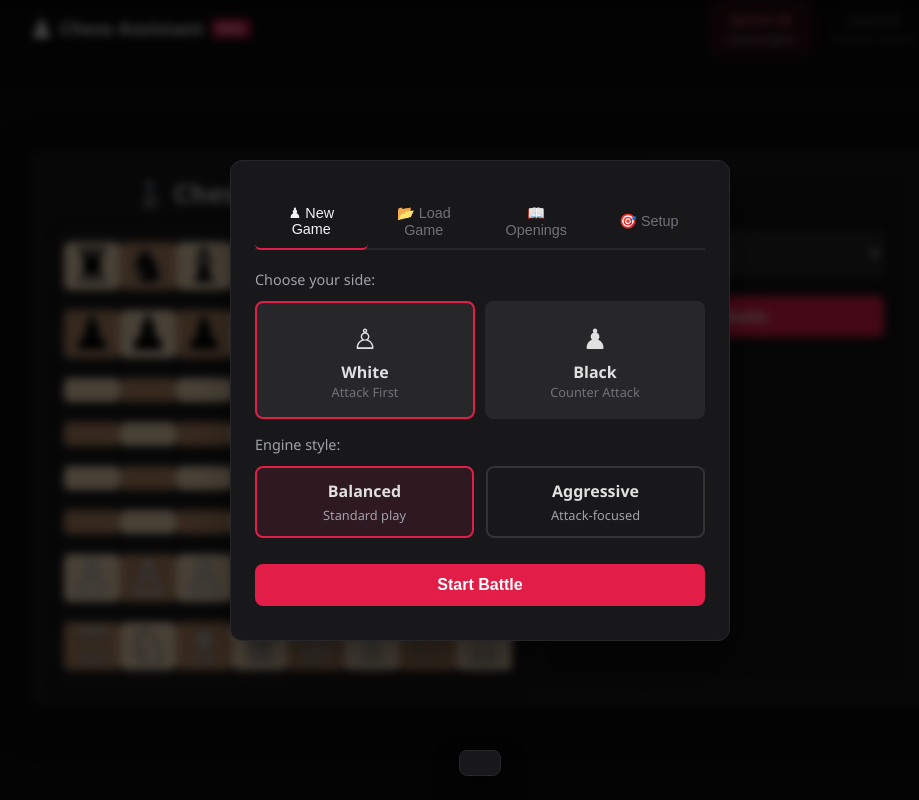
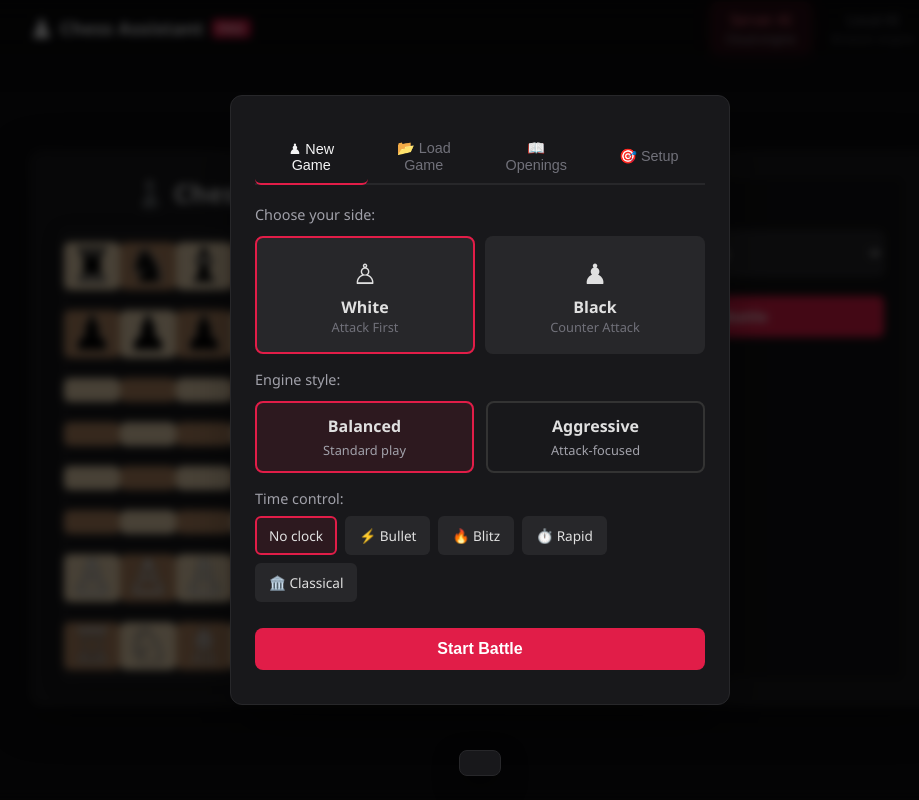
Before and after one commit to moughamir/chess-app, a Next.js app: page / in a window 1280 px wide. Shown: the whole page, without its empty margins (160-1079 px from the left). Built offline with nearby package versions, Linux system fonts and the light colour scheme.

Commit message:
feat: add time control selector to NewGameTab

```diff
--- a/app/globals.css
+++ b/app/globals.css
@@ -264,6 +264,36 @@ h4 { margin: 0; color: #a1a1aa; text-transform: uppercase; letter-spacing: 1px;
 .style-option .desc {
   color: #a1a1aa;
   font-size: 0.8em;
+}
+
+/* Time Control Picker */
+.time-control-picker {
+  margin-bottom: 16px;
+}
+
+.time-control-options {
+  display: flex;
+  gap: 8px;
+  flex-wrap: wrap;
+}
+
+.time-control-option {
+  padding: 8px 12px;
+  background: #27272a;
+  border: 2px solid transparent;
+  border-radius: 6px;
+  cursor: pointer;
+  font-size: 0.85em;
+  transition: all 0.2s;
+}
+
+.time-control-option:hover {
+  border-color: #3f3f46;
+}
+
+.time-control-option.selected {
+  border-color: #e11d48;
+  background: rgba(225, 29, 72, 0.1);
 }
 
 /* Input Fields */
--- a/app/page.tsx
+++ b/app/page.tsx
@@ -13,7 +13,7 @@ import { generateExplanation } from '@/lib/explanations';
 import { autoSave, saveGame } from '@/lib/storage';
 import { parsePGN, ParsedGame } from '@/lib/pgn-parser';
 import { ChessComGame } from '@/lib/chesscom-api';
-import type { Opening } from '@/lib/types';
+import type { Opening, TimeControl } from '@/lib/types';
 
 export default function Home() {
   const game = useChessGame();
@@ -25,6 +25,7 @@ export default function Home() {
   const [toastMessage, setToastMessage] = useState('');
   const [toastType, setToastType] = useState<'warning' | 'error' | ''>('');
   const [engineStyle, setEngineStyle] = useState<'balanced' | 'aggressive'>('balanced');
+  const [timeControl, setTimeControl] = useState<TimeControl | null>(null);
   const [statusText, setStatusText] = useState('Preparing the board...');
   const [explanation, setExplanation] = useState<string | null>(null);
   const [actionButtonText, setActionButtonText] = useState<string | null>(null);
@@ -393,6 +394,8 @@ export default function Home() {
         onPlayerSideChange={(side) => game.startGame(side)}
         engineStyle={engineStyle}
         onEngineStyleChange={setEngineStyle}
+        timeControl={timeControl}
+        onTimeControlChange={setTimeControl}
         onLoadPGN={handleLoadPGN}
         onLoadFEN={handleLoadFEN}
         onLoadChessCom={handleLoadChessCom}
--- a/components/NewGameTab.tsx
+++ b/components/NewGameTab.tsx
@@ -1,6 +1,7 @@
 'use client';
 
 import React from 'react';
+import type { TimeControl } from '@/lib/types';
 
 interface NewGameTabProps {
   playerSide: 'white' | 'black';
@@ -8,6 +9,8 @@ interface NewGameTabProps {
   onStartGame: () => void;
   engineStyle: 'balanced' | 'aggressive';
   onEngineStyleChange: (style: 'balanced' | 'aggressive') => void;
+  timeControl: TimeControl | null;
+  onTimeControlChange: (control: TimeControl | null) => void;
 }
 
 export function NewGameTab({
@@ -16,6 +19,8 @@ export function NewGameTab({
   onStartGame,
   engineStyle,
   onEngineStyleChange,
+  timeControl,
+  onTimeControlChange,
 }: NewGameTabProps) {
   return (
     <div>
@@ -61,6 +66,28 @@ export function NewGameTab({
           </div>
         </div>
       </div>
+      <div className="time-control-picker">
+        <p style={{ color: '#a1a1aa', fontSize: '0.9em', marginBottom: '8px' }}>
+          Time control:
+        </p>
+        <div className="time-control-options">
+          {[
+            { value: null, label: 'No clock' },
+            { value: 'bullet', label: '⚡ Bullet' },
+            { value: 'blitz', label: '🔥 Blitz' },
+            { value: 'rapid', label: '⏱️ Rapid' },
+            { value: 'classical', label: '🏛️ Classical' },
+          ].map(option => (
+            <div
+              key={option.value ?? 'none'}
+              className={`time-control-option ${timeControl === option.value ? 'selected' : ''}`}
+              onClick={() => onTimeControlChange(option.value as TimeControl | null)}
+            >
+              {option.label}
+            </div>
+          ))}
+        </div>
+      </div>
       <button className="btn-modal-primary" onClick={onStartGame}>
         Start Battle
       </button>
--- a/components/SetupModal.tsx
+++ b/components/SetupModal.tsx
@@ -5,6 +5,7 @@ import { NewGameTab } from './NewGameTab';
 import { LoadGameTab } from './LoadGameTab';
 import { OpeningsTab } from './OpeningsTab';
 import { PositionEditor } from './PositionEditor';
+import type { TimeControl } from '@/lib/types';
 
 interface SetupModalProps {
   isOpen: boolean;
@@ -16,6 +17,8 @@ interface SetupModalProps {
   onPlayerSideChange: (side: 'white' | 'black') => void;
   engineStyle: 'balanced' | 'aggressive';
   onEngineStyleChange: (style: 'balanced' | 'aggressive') => void;
+  timeControl: TimeControl | null;
+  onTimeControlChange: (control: TimeControl | null) => void;
   onLoadPGN?: (game: import('@/lib/pgn-parser').ParsedGame) => void;
   onLoadFEN?: (fen: string) => void;
   onLoadChessCom?: (game: import('@/lib/chesscom-api').ChessComGame) => void;
@@ -33,6 +36,8 @@ export function SetupModal({
   onPlayerSideChange,
   engineStyle,
   onEngineStyleChange,
+  timeControl,
+  onTimeControlChange,
   onLoadPGN,
   onLoadFEN,
   onLoadChessCom,
@@ -83,6 +88,8 @@ export function SetupModal({
             onStartGame={onStartGame}
             engineStyle={engineStyle}
             onEngineStyleChange={onEngineStyleChange}
+            timeControl={timeControl}
+            onTimeControlChange={onTimeControlChange}
           />
         )}
 
```
